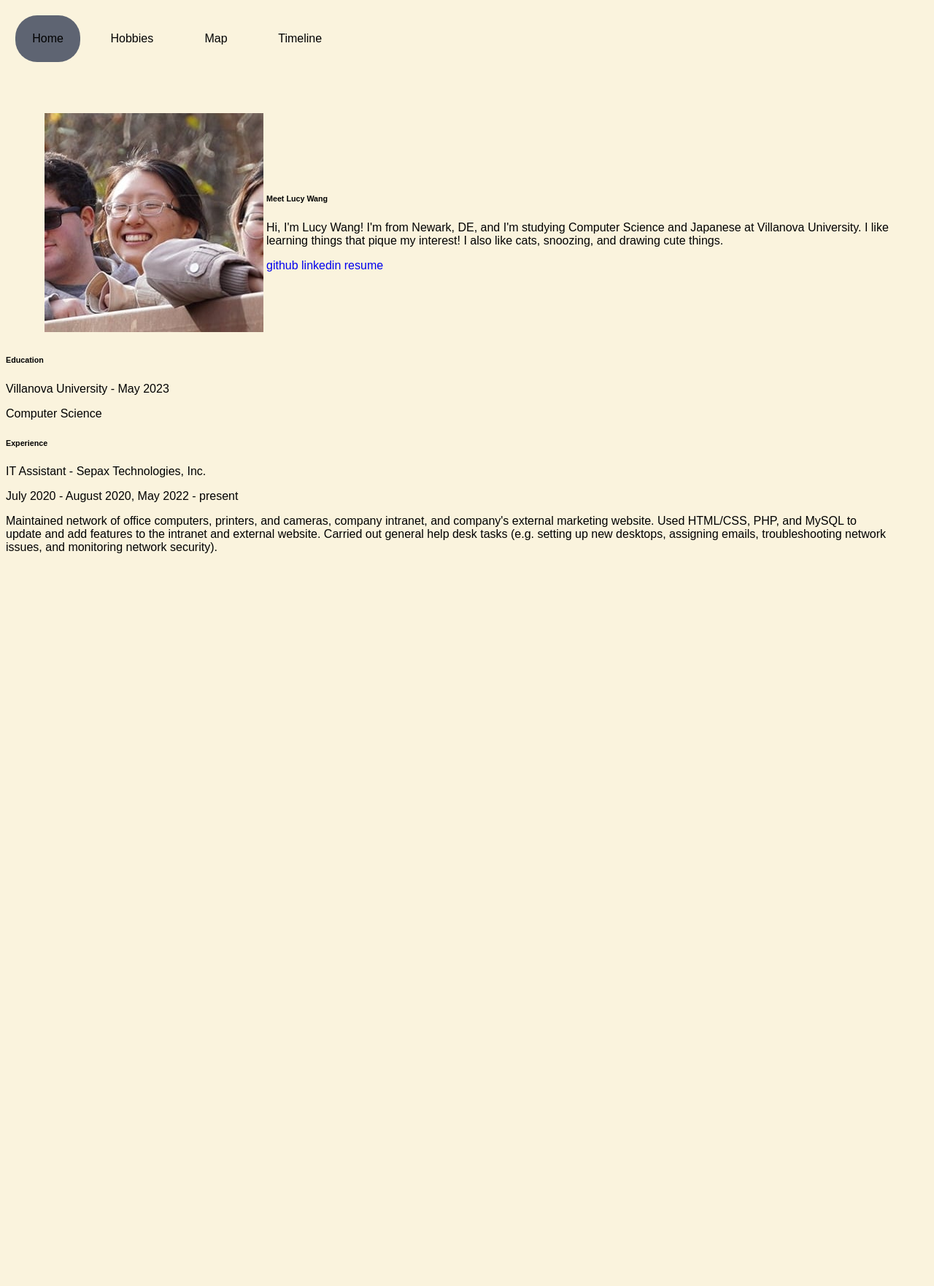
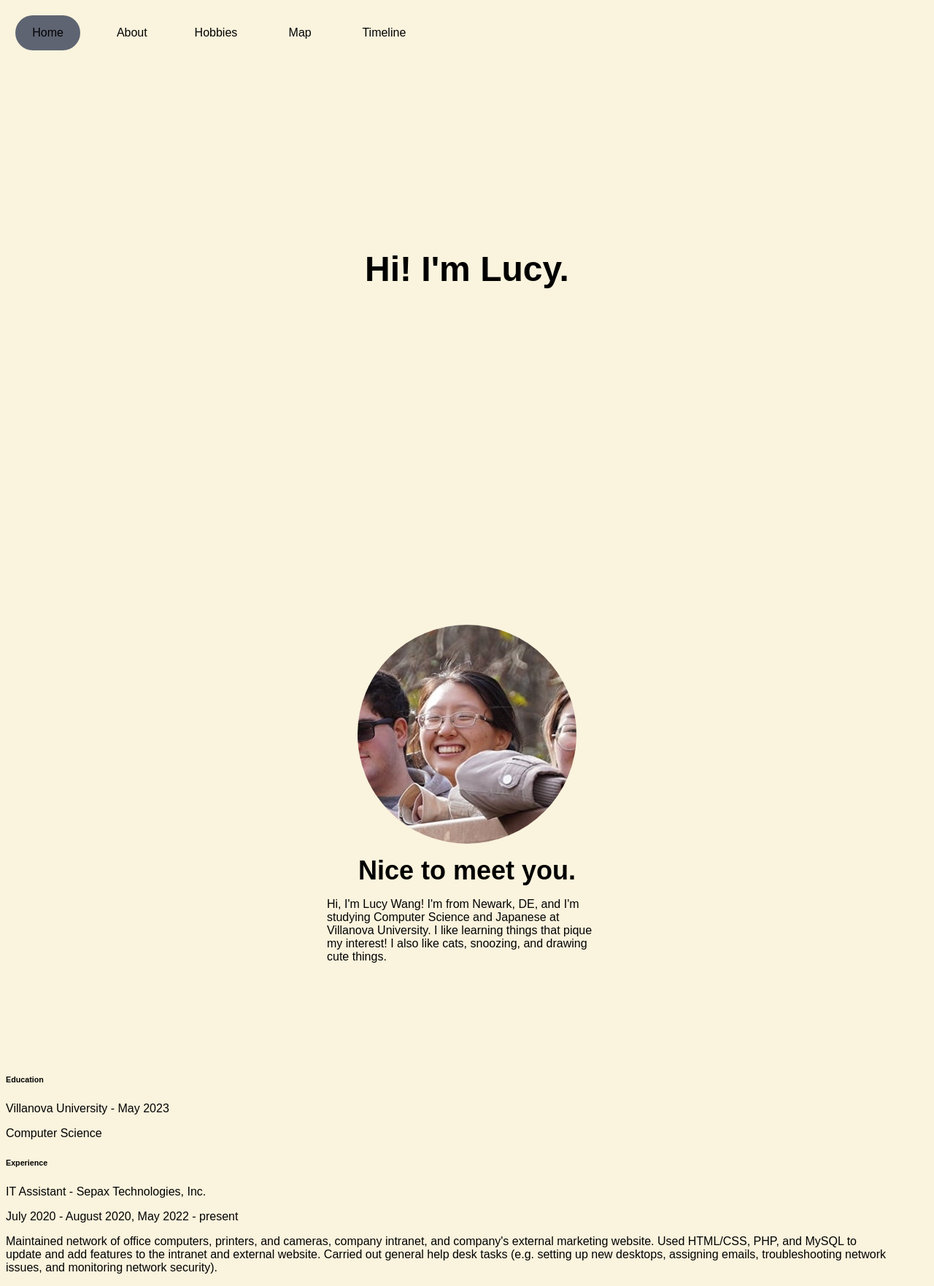
Before and after one commit to gujiguj/dancing-ducks-lucy, a Flask app: page / in a window 1280 px wide. Shown: the whole page at 73% size. Before the commit the page ends 758 px from the top, so only its background shows below. Run offline with Flask 2, Linux system fonts and the light colour scheme; parts of the project's set-up code (start-up, migrations or seed data) failed here and were passed over; some web fonts are replaced.

Commit message:
Start combining all pages into one

```diff
--- a/app/static/navigation.js
+++ b/app/static/navigation.js
@@ -9,6 +9,7 @@ function _possibleConstructorReturn(self, call) { if (!self) { throw new Referen
 function _inherits(subClass, superClass) { if (typeof superClass !== "function" && superClass !== null) { throw new TypeError("Super expression must either be null or a function, not " + typeof superClass); } subClass.prototype = Object.create(superClass && superClass.prototype, { constructor: { value: subClass, enumerable: false, writable: true, configurable: true } }); if (superClass) Object.setPrototypeOf ? Object.setPrototypeOf(subClass, superClass) : subClass.__proto__ = superClass; }
 
 function NavButton(props) {
+    console.log(props.classNames);
     return React.createElement(
         "a",
         { href: props.link },
@@ -29,15 +30,17 @@ var NavBar = function (_React$Component) {
         var _this = _possibleConstructorReturn(this, (NavBar.__proto__ || Object.getPrototypeOf(NavBar)).call(this, props));
 
         _this.state = {
-            selected: 0
+            selected: "intro"
         };
         return _this;
     }
 
     _createClass(NavBar, [{
         key: "handleClick",
-        value: function handleClick(i) {
-            this.state.selected = i;
+        value: function handleClick(page) {
+            this.setState({
+                selected: page
+            });
             console.log(this.state.selected);
         }
     }, {
@@ -49,31 +52,39 @@ var NavBar = function (_React$Component) {
                 "div",
                 { className: "nav-bar" },
                 React.createElement(NavButton, {
-                    link: "/",
+                    link: "#intro",
                     value: "Home",
                     onClick: function onClick() {
-                        return _this2.handleClick(0);
+                        return _this2.handleClick("intro");
                     },
-                    classNames: this.state.selected === 0 ? "nav-button selected" : "nav-button"
+                    classNames: this.state.selected == "intro" ? "nav-button selected" : "nav-button"
                 }),
                 React.createElement(NavButton, {
-                    link: "/hobbies",
+                    link: "#about",
+                    value: "About",
+                    onClick: function onClick() {
+                        return _this2.handleClick("about");
+                    },
+                    classNames: this.state.selected == "about" ? "nav-button selected" : "nav-button"
+                }),
+                React.createElement(NavButton, {
+                    link: "#hobbies",
                     value: "Hobbies",
                     onClick: function onClick() {
-                        return _this2.handleClick(1);
+                        return _this2.handleClick("hobbies");
                     },
-                    classNames: this.state.selected === 1 ? "nav-button selected" : "nav-button"
+                    classNames: this.state.selected == "hobbies" ? "nav-button selected" : "nav-button"
                 }),
                 React.createElement(NavButton, {
-                    link: "/map",
+                    link: "#map",
                     value: "Map",
                     onClick: function onClick() {
-                        return _this2.handleClick(2);
+                        return _this2.handleClick("map");
                     },
-                    classNames: this.state.selected === 2 ? "nav-button selected" : "nav-button"
+                    classNames: this.state.selected == "map" ? "nav-button selected" : "nav-button"
                 }),
                 React.createElement(NavButton, {
-                    link: "/timeline",
+                    link: "#timeline",
                     value: "Timeline",
                     onClick: function onClick() {
                         return _this2.handleClick(3);
--- a/app/static/styles/styles.css
+++ b/app/static/styles/styles.css
@@ -1,11 +1,31 @@
 body {
     background-color: #FAF3DD;
     font-family: 'Kantumruy Pro', sans-serif;
+}
+
+a {
+    text-decoration: none;
+}
+
+h1 {
+    font-size: 48px;
+}
+
+h2 {
+    font-size: 36px;
+    margin: 0vh;
+}
+
+h3 {
+    font-size: 24px;
+}
+
+p {
     font-size: 16px;
 }
 
 .nav-bar {
-    /* position:fixed; */
+    position:fixed;
     display:flex;
     flex-direction: row;
     justify-content: flex-start;
@@ -19,7 +39,7 @@ body {
     background-color:transparent;
     margin: 1vw 1vw;
     width: 7vw;
-    height: 8vh;
+    height: 6vh;
 }
 
 .nav-button:hover {
@@ -30,11 +50,27 @@ body {
     background-color: #5E6472;
 }
 
-/* .nav-bar button {
-    border-radius: 30px;
-    border-style: none;
-} */
+.intro {
+    display: flex;
+    width: auto;
+    height: 90vh;
+    justify-content: center;
+    align-items: center;
+}
 
-a {
-    text-decoration: none;
+.about {
+    display: flex;
+    flex-direction: column;
+    height: 90vh;
+    justify-content: center;
+    align-items: center;
 }
+
+.about img {
+    border-radius: 50%;
+    margin: 2vh;
+}
+
+.about p {
+    width: 30vw;
+}
--- a/app/templates/profile.html
+++ b/app/templates/profile.html
@@ -1,16 +1,16 @@
 {% extends "base.html" %}
 
 {% block body %}
-<!-- <div class="profile">
-    <div id="profile-picture" class="profile-picture">
-        <img src="/static/img/{{ fellow['image']}}">
+<div>
+    <div id="intro" class="intro">
+        <h1>Hi! I'm Lucy.</h1>
     </div>
-</div> -->
-<div>
-    <!-- <p> Meet {{ title }}
-        {{ fellow['about'] }}
-    </p> -->
-    <div class="about">
+    <div id="about" class="about">
+        <img src="{{ fellow['image']}}">
+        <h2>Nice to meet you.</h2>
+        <p>{{ fellow['about'] }}</p>
+    </div>
+    <!-- <div class="about">
         <table style="margin-left: 50px;">
         <tr>
         <td><img src="{{ fellow['image']}}" class="profilepic"> </td>
@@ -26,7 +26,7 @@
     </td>
     </tr>
     </table>
-    </div>
+    </div> -->
 
     <div class="education">
         <h6>Education</h6>
```
Also changed, not shown: app/static/src/navigation.js (+24 -15 lines), app/templates/base.html (+2 -10 lines).
